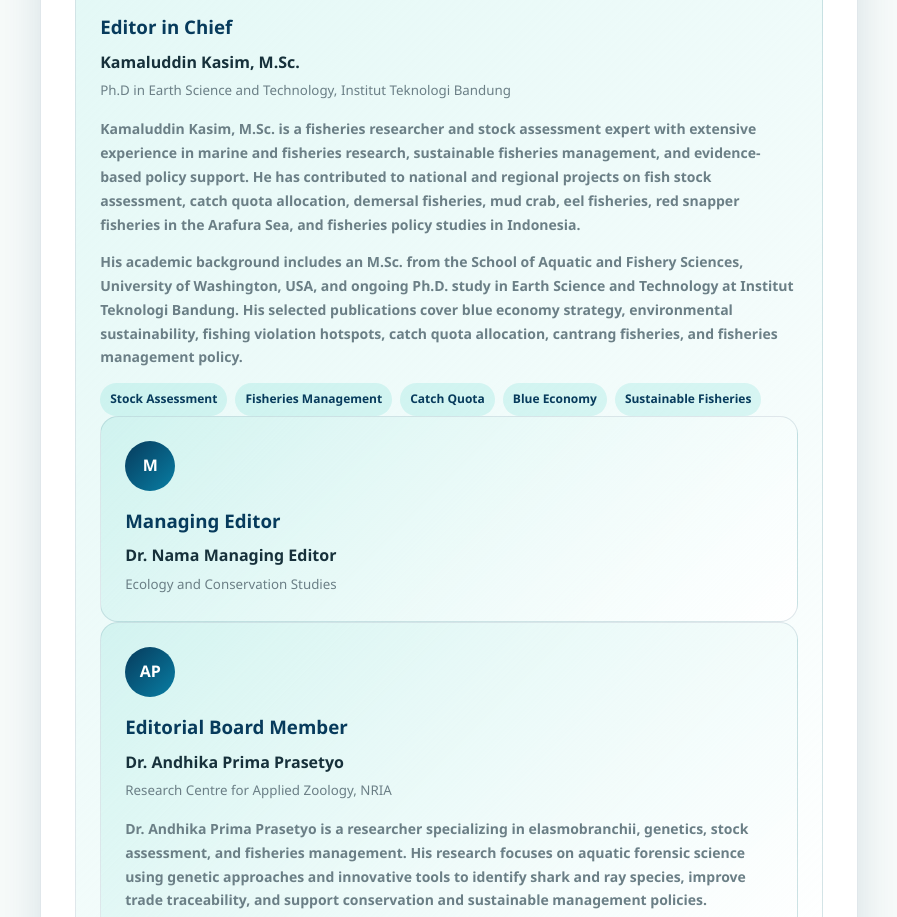
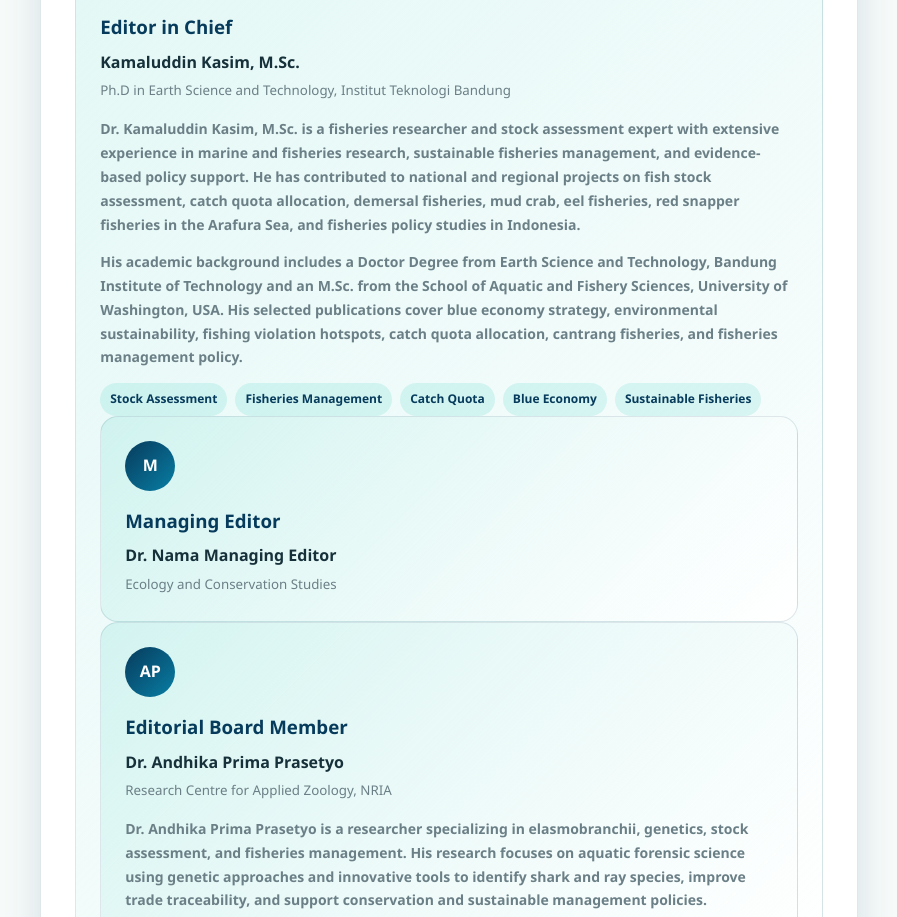
Before and after one commit to kamaluddinkasim99-maker/publisher, a plain HTML site: page index.html in a window 1280 px wide. Shown: the part 3804-4721 px from the top of the page, without its empty margins (11-908 px from the left). Drawn offline with Linux system fonts and the light colour scheme.

Commit message:
Update index.html

```diff
--- a/index.html
+++ b/index.html
@@ -322,7 +322,7 @@
   <small>Ph.D in Earth Science and Technology, Institut Teknologi Bandung</small>
 
   <p class="editor-summary">
-    Kamaluddin Kasim, M.Sc. is a fisheries researcher and stock assessment expert
+    Dr. Kamaluddin Kasim, M.Sc. is a fisheries researcher and stock assessment expert
     with extensive experience in marine and fisheries research, sustainable fisheries
     management, and evidence-based policy support. He has contributed to national
     and regional projects on fish stock assessment, catch quota allocation, demersal
@@ -331,9 +331,9 @@
   </p>
 
   <p class="editor-summary">
-    His academic background includes an M.Sc. from the School of Aquatic and
-    Fishery Sciences, University of Washington, USA, and ongoing Ph.D. study in
-    Earth Science and Technology at Institut Teknologi Bandung. His selected
+    His academic background includes a Doctor Degree from Earth Science and Technology, Bandung Institute of Technology
+    and an M.Sc. from the School of Aquatic and
+    Fishery Sciences, University of Washington, USA. His selected
     publications cover blue economy strategy, environmental sustainability,
     fishing violation hotspots, catch quota allocation, cantrang fisheries, and
     fisheries management policy.
```
